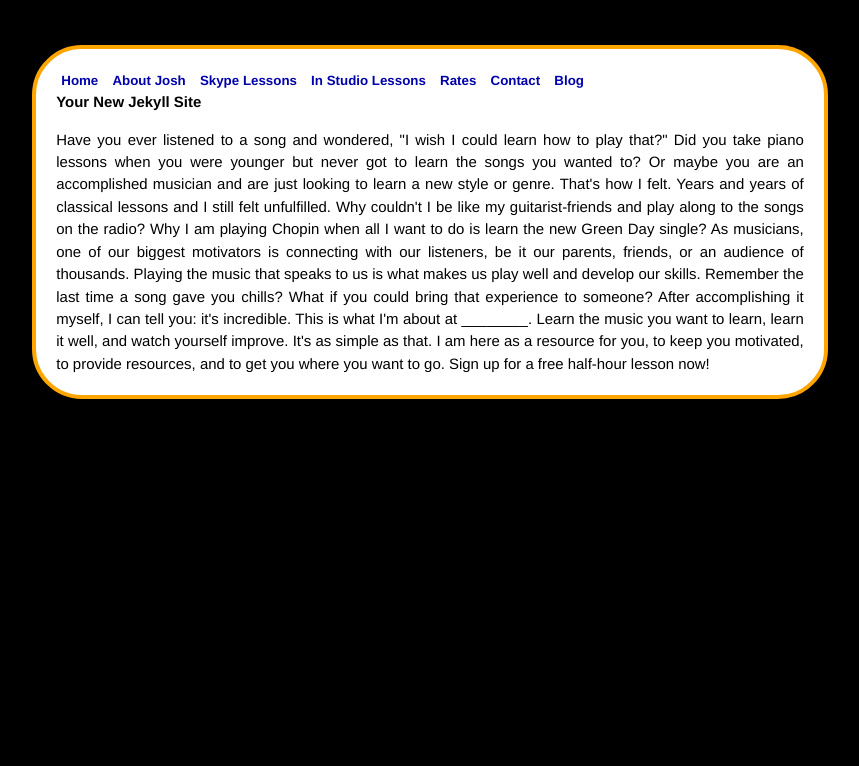
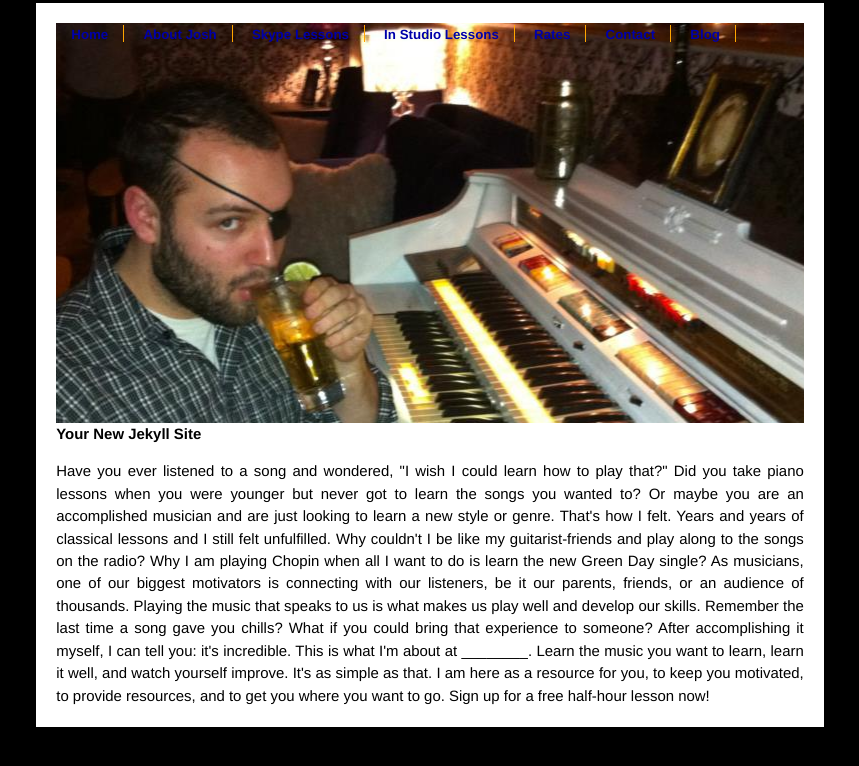
Before and after one commit to PianoWithJosh/PianoWithJosh.github.io, a Jekyll site: the page built from index.html, in a window 1280 px wide. Shown: the top 766 px of the page, without its empty margins (210-1069 px from the left). Built offline with Jekyll 4.4.1, drawn with Linux system fonts in a browser that asks for light colours; Markdown is read by kramdown in place of the engine named in the settings.

Commit message:
Adding header

```diff
--- a/_layouts/base.html
+++ b/_layouts/base.html
@@ -15,6 +15,7 @@
 </head>
 <body>
  <div class="site">
+  <div id="Header">
    <div id="navbar">
     <ul>
      <li><a href="/">Home</a></li>
@@ -26,12 +27,13 @@
      <li><a href="/contact/">Contact</a></li>
      <li><a href="/blog/">Blog</a></li>
    </ul>
+ </div>
+ </div>
+ <h1>{{page.title}}</h1>
 
-    <h1>{{page.title}}</h1>
-    <div id="content" class="clearfix">
-      {{ content }}
-    </div>
-  </div>
+<div id="content" class="clearfix">
+  {{ content }}
+</div>
 </div> <!-- /container -->
 
 </body>
--- a/css/main.css
+++ b/css/main.css
@@ -33,7 +33,8 @@ a:visited { color: #a0a; }
 
 #navbar ul li {
   display: inline;
-  padding: 5px;
+  padding: 0 15px;
+  border-right: 1px orange solid;
 }
 #navbar ul li a {
   text-decoration: none;
@@ -71,21 +72,20 @@ ul.posts span {
   font-size: 115%;
   text-align: justify;
   width: 50em;
-  margin: 3em auto 2em;
+  margin: 0 auto;
   line-height: 1.5em;
-  border-color: orange;
-  border-width: 4px;
   border-style: solid;
   background-color: white;
-  -moz-border-radius-bottomright: 50px;
-  border-bottom-right-radius: 50px;
-  -moz-border-radius-bottomleft: 50px;
-  border-bottom-left-radius: 50px;
-  -moz-border-radius-topright: 50px;
-  border-top-right-radius: 50px;
-  -moz-border-radius-topleft: 50px;
-  border-top-left-radius: 50px;
   padding: 20px;
+}
+
+.site #Header {
+  background-image: url(../images/Josh3.jpg);
+  height: 400px;
+  width: 100%;
+  display: block;
+  background-position: -150px -30px;
+  background-repeat: no-repeat;
 }
 
 
```
Also changed, not shown: images/josh3.jpg.
